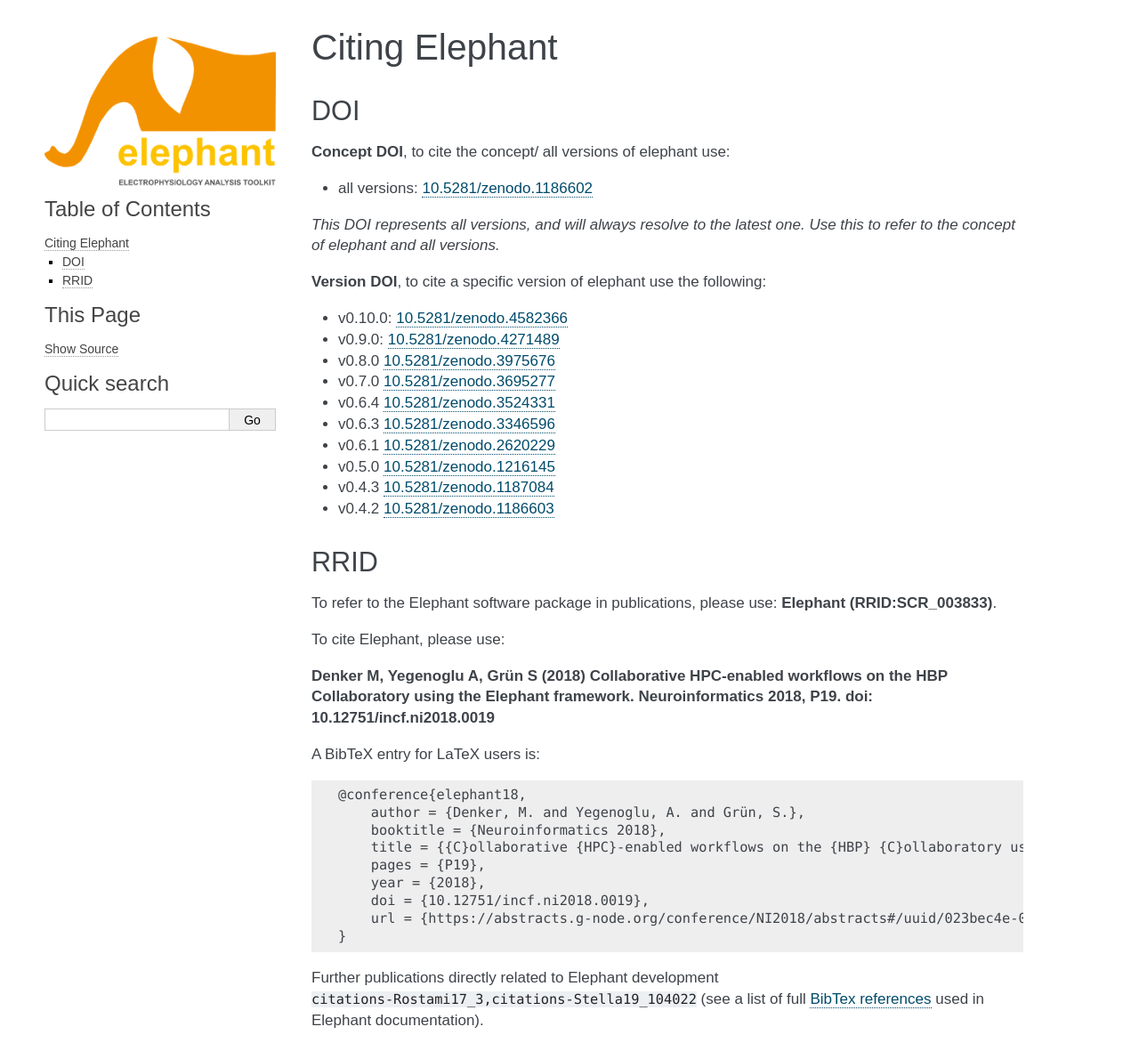
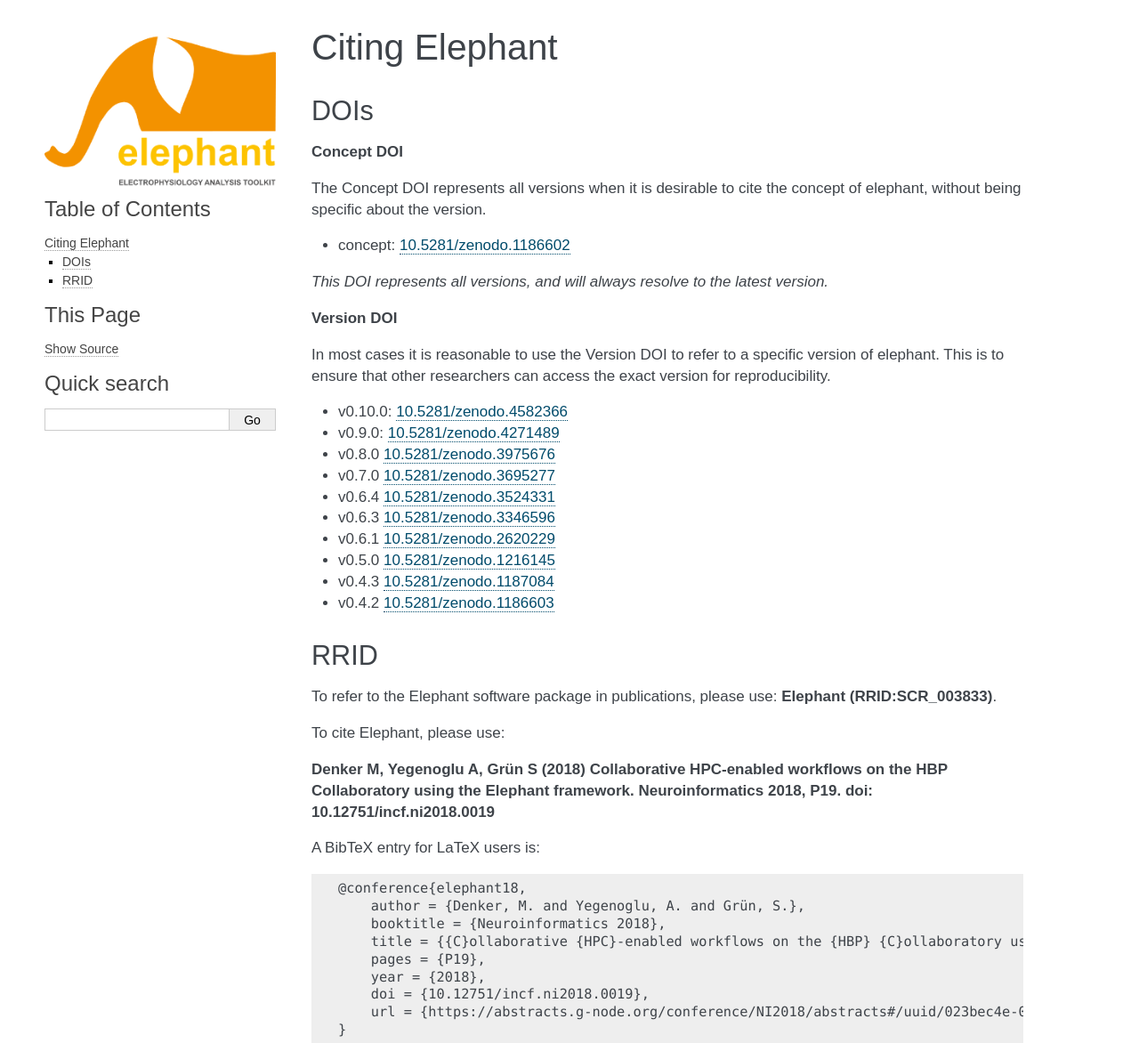
Before and after one commit to NeuralEnsemble/elephant, a Sphinx documentation site: the page built from doc/citation.rst, in a window 1280 px wide, cut to the strip 0-1172 px from the top of the page. Shown: the whole strip at 89% size. Built offline with Sphinx 7.4.7, drawn with Linux system fonts in a browser that asks for light colours; formulas are drawn with MathJax 3; pages that are not in the unit, such as notebooks, are missing from menus; cross-references to code outside the pages are shown as plain code.

Commit message:
added description for DOIs

```diff
--- a/doc/citation.rst
+++ b/doc/citation.rst
@@ -1,16 +1,24 @@
 ***************
 Citing Elephant
 ***************
-DOI
+DOIs
 ===============
-**Concept DOI**, to cite the concept/ all versions of elephant use:
+**Concept DOI**
 
-* all versions: `10.5281/zenodo.1186602 <https://doi.org/10.5281/zenodo.4582366>`_
+The Concept DOI represents all versions when it is desirable to
+cite the concept of elephant, without being specific about the version.
 
-*This DOI represents all versions, and will always resolve to the latest one.*
-*Use this to refer to the concept of elephant and all versions.*
+* concept: `10.5281/zenodo.1186602 <https://doi.org/10.5281/zenodo.4582366>`_
 
-**Version DOI**, to cite a specific version of elephant use the following:
+*This DOI represents all versions, and will always resolve to the latest
+version.*
+
+**Version DOI**
+
+In most cases it is reasonable to use the Version DOI to refer to a specific
+version of elephant.
+This is to ensure that other researchers can access the exact version for
+reproducibility.
 
 * v0.10.0: `10.5281/zenodo.4582366 <https://doi.org/10.5281/zenodo.4582366>`_
 * v0.9.0: `10.5281/zenodo.4271489 <https://doi.org/10.5281/zenodo.4271489>`_
```
